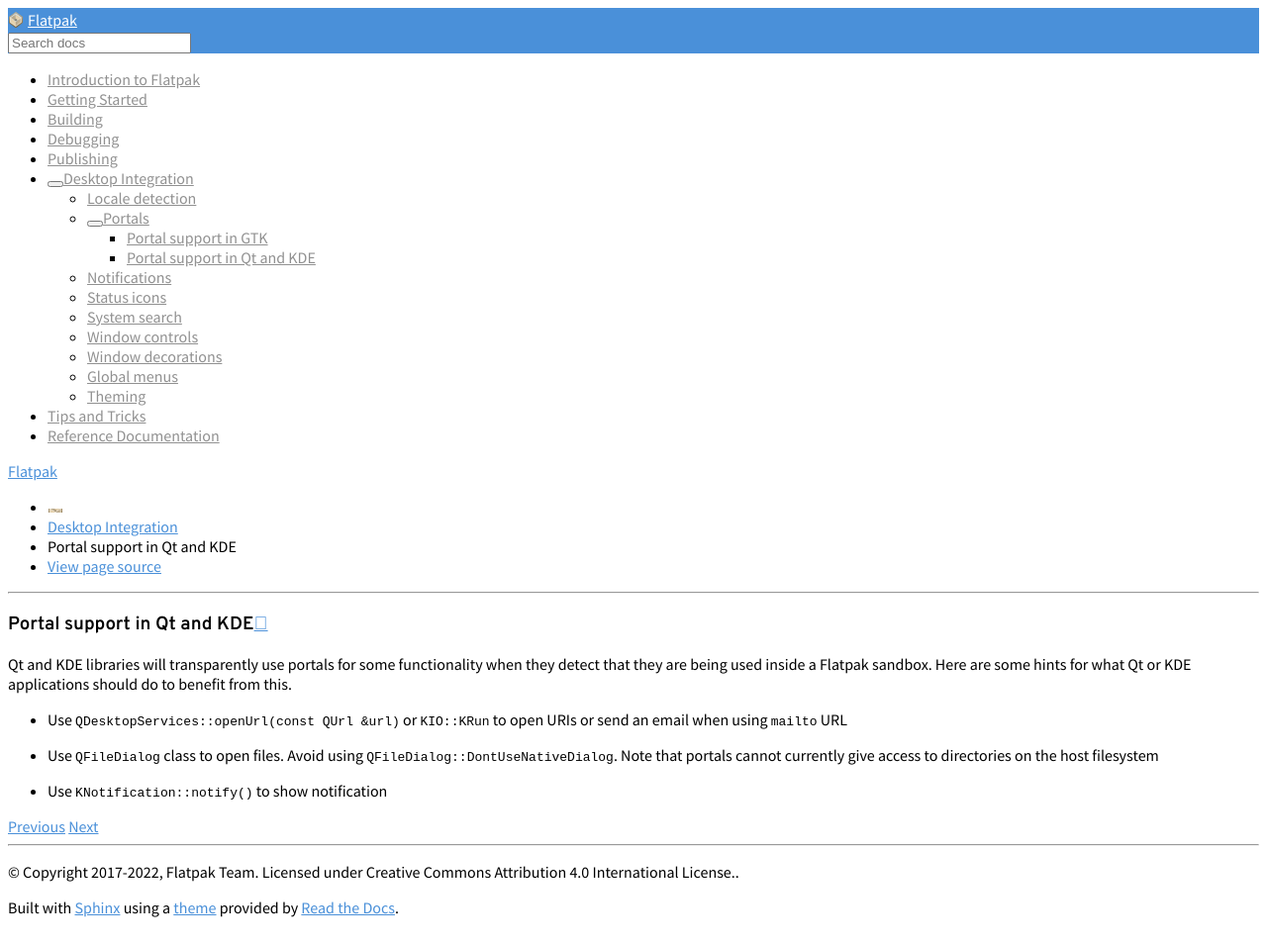
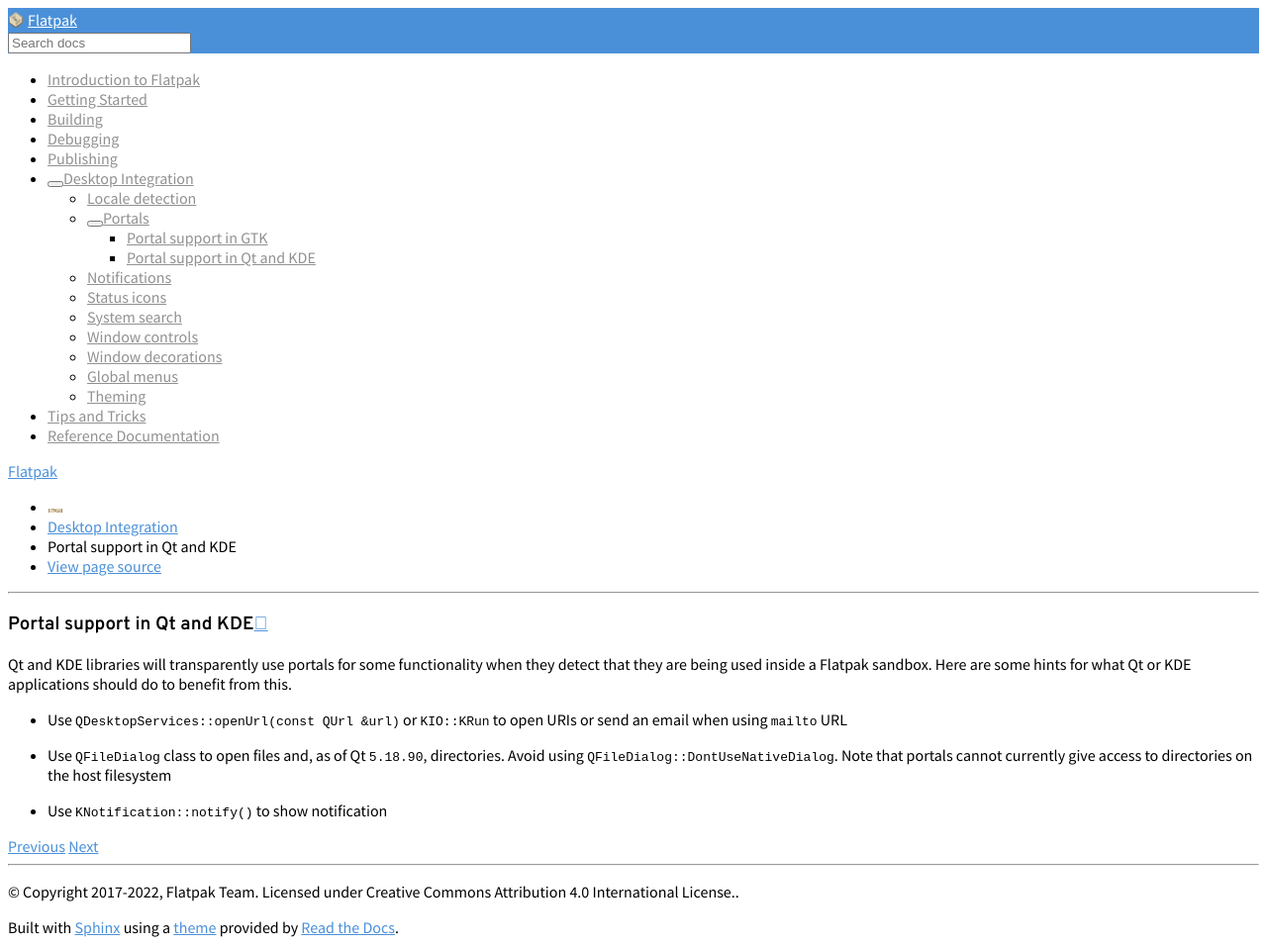
Before and after one commit to flatpak/flatpak-docs, a Sphinx documentation site: the page built from docs/portals-qt.rst, in a window 1280 px wide. Shown: the whole page at 99% size. Built offline with Sphinx 7.4.7 and the Read the Docs theme 2.0.0, drawn with Linux system fonts in a browser that asks for light colours.

Commit message:
Add note about Qt versions supporting opening directories
Closes #333

```diff
--- a/docs/portals-qt.rst
+++ b/docs/portals-qt.rst
@@ -7,7 +7,7 @@ hints for what Qt or KDE applications should do to benefit from this.
 
 - Use ``QDesktopServices::openUrl(const QUrl &url)`` or ``KIO::KRun`` to
   open URIs or send an email when using ``mailto`` URL
-- Use ``QFileDialog`` class to open files. Avoid using
+- Use ``QFileDialog`` class to open files and, as of Qt ``5.18.90``, directories. Avoid using
   ``QFileDialog::DontUseNativeDialog``. Note that portals cannot currently
   give access to directories on the host filesystem
 - Use ``KNotification::notify()`` to show notification
```
